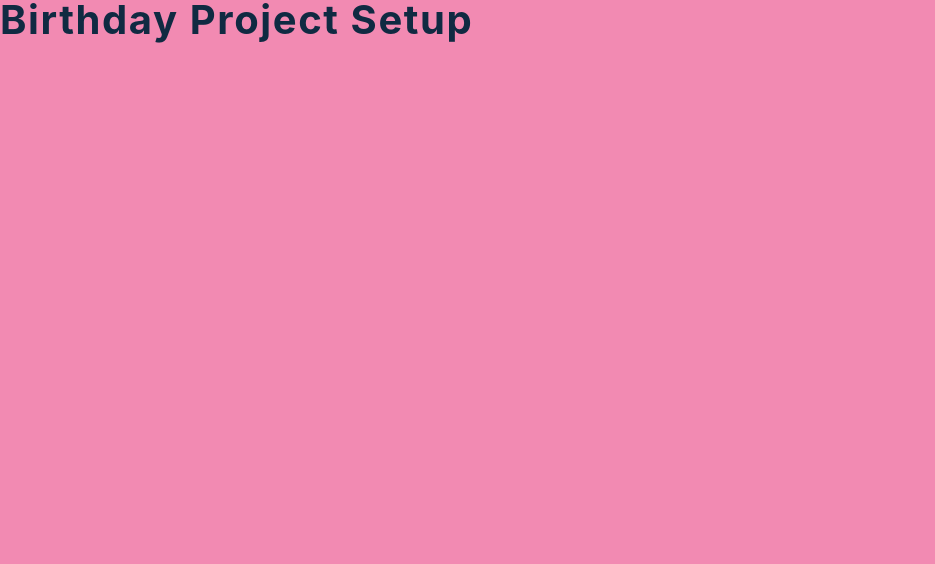
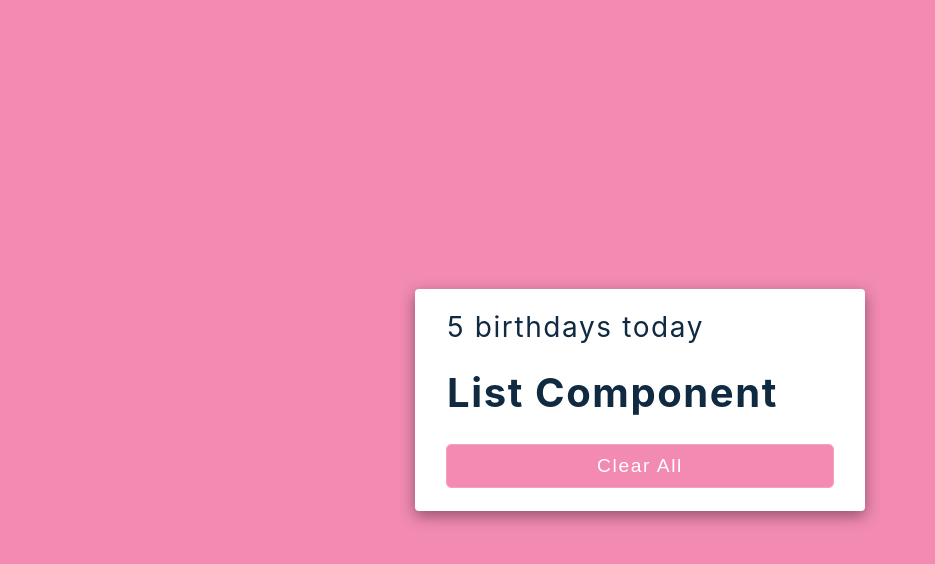
Before and after one commit to mahsoodebrahim/birthday-reminder, a React (Create React App) app: page / in a window 1280 px wide. Shown: the top 564 px of the page, without its empty margins (0-935 px from the left). Built offline with nearby package versions, Linux system fonts and the light colour scheme.

Commit message:
main section setup

```diff
--- a/src/App.js
+++ b/src/App.js
@@ -3,7 +3,17 @@ import data from "./data";
 import List from "./List";
 
 function App() {
-  return <h2>birthday project setup</h2>;
+  const [people, setPeople] = useState(data);
+
+  return (
+    <main>
+      <section className="container">
+        <h3>{people.length} birthdays today</h3>
+        <List people={people} />
+        <button onClick={() => console.log("button clicked")}>clear all</button>
+      </section>
+    </main>
+  );
 }
 
 export default App;
```
